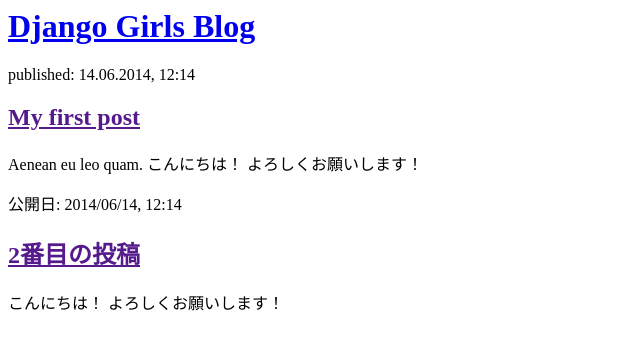
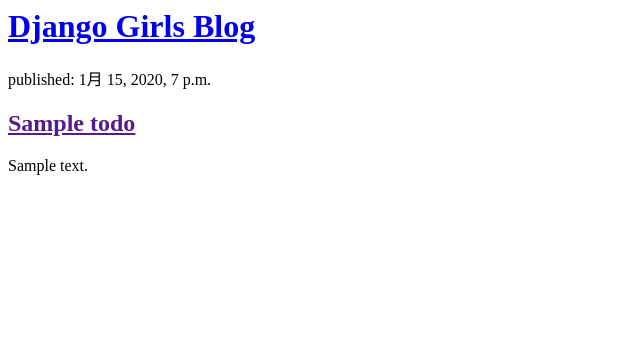
Before and after one commit to hirahara-r-e-ize/hirahara-todo, a Django app: page / in a window 1280 px wide. Shown: the top 350 px of the page, without its empty margins (0-640 px from the left). Run offline with Django 3.2, Linux system fonts and the light colour scheme; tables that the repository leaves empty hold one stand-in row (values such as "Sample post").

Commit message:
トップページの変更

```diff
--- a/todo/templates/todo/todo_list.html
+++ b/todo/templates/todo/todo_list.html
@@ -7,16 +7,12 @@
             <h1><a href="/">Django Girls Blog</a></h1>
         </div>
 
-        <div>
-            <p>published: 14.06.2014, 12:14</p>
-            <h2><a href="">My first post</a></h2>
-            <p>Aenean eu leo quam. こんにちは！ よろしくお願いします！ </p>
-        </div>
-
-        <div>
-            <p>公開日: 2014/06/14, 12:14</p>
-            <h2><a href="">2番目の投稿</a></h2>
-            <p> こんにちは！ よろしくお願いします！ </p>
-        </div>
+        {% for todo in todos %}
+            <div>
+                <p>published: {{ todo.updated_date }}</p>
+                <h2><a href="">{{ todo.title }}</a></h2>
+                <p>{{ todo.text|linebreaksbr }}</p>
+            </div>
+        {% endfor %}
     </body>
 </html>
--- a/todo/views.py
+++ b/todo/views.py
@@ -1,5 +1,8 @@
 from django.shortcuts import render
+from django.utils import timezone
+from .models import Todo
 
 # Create your views here.
 def todo_list(request):
-    return render(request, 'todo/todo_list.html', {})
+    todos = Todo.objects.filter(updated_date__lte=timezone.now()).order_by('updated_date')
+    return render(request, 'todo/todo_list.html', {'todos': todos})
```
